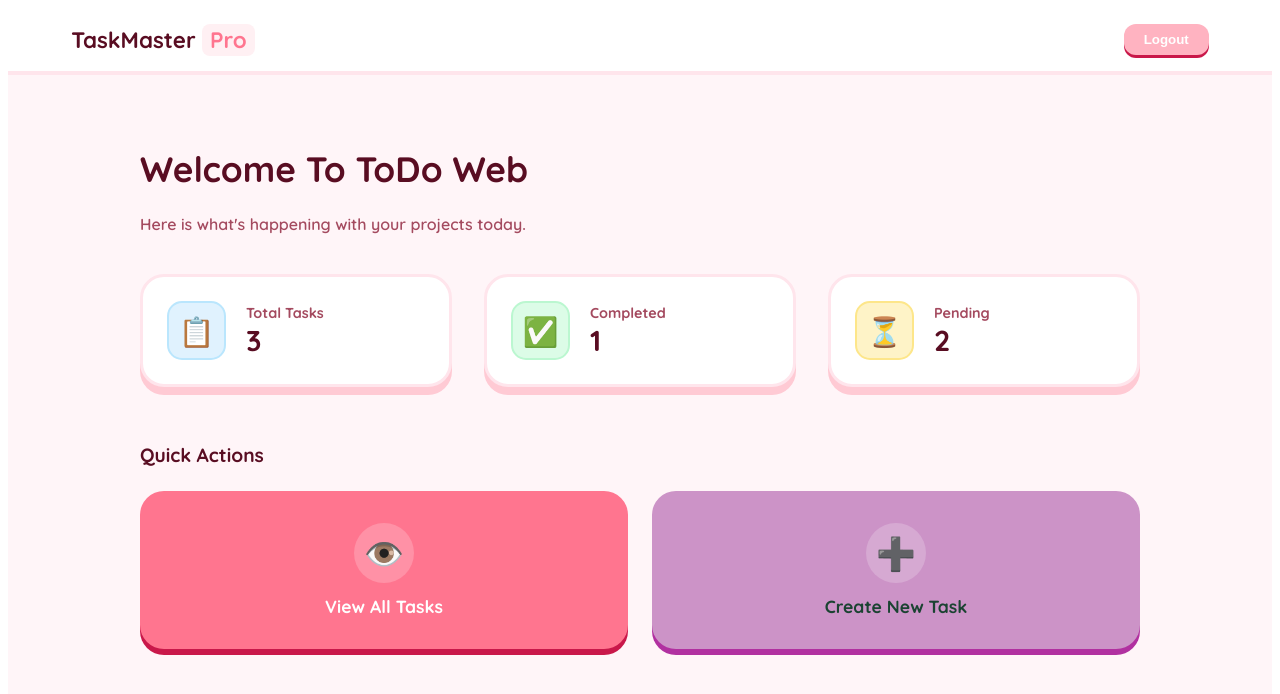
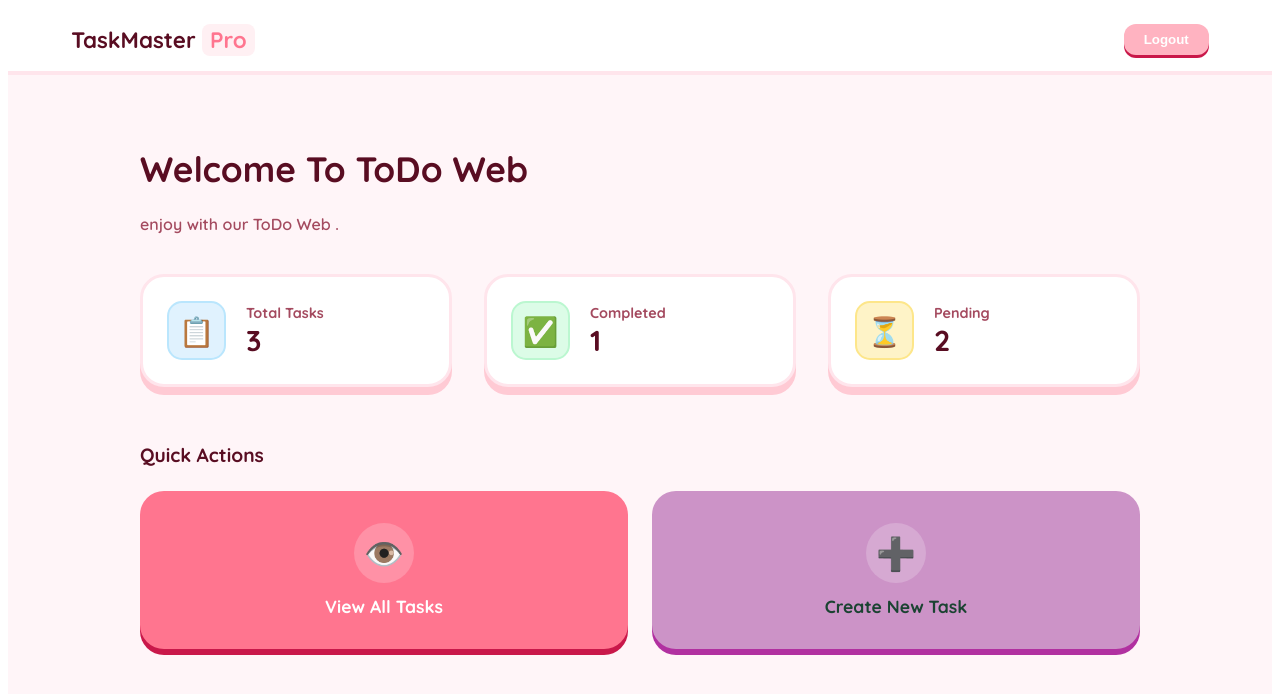
Before and after one commit to Phalsophanin/To-Do-List, a Vue app: page /dashboard in a window 1280 px wide. Shown: the top 694 px of the page. Built offline with nearby package versions, Linux system fonts and the light colour scheme; sample sign-in values are in the browser's storage.

Commit message:
change text in dashbaod

```diff
--- a/src/components/dashboard.vue
+++ b/src/components/dashboard.vue
@@ -8,7 +8,7 @@
     <main class="dashboard-content">
       <header class="welcome-section">
         <h1>Welcome To ToDo Web </h1>
-        <p>Here is what's happening with your projects today.</p>
+        <p>enjoy with our ToDo Web .</p>
       </header>
 
       <div class="stats-grid">
```
